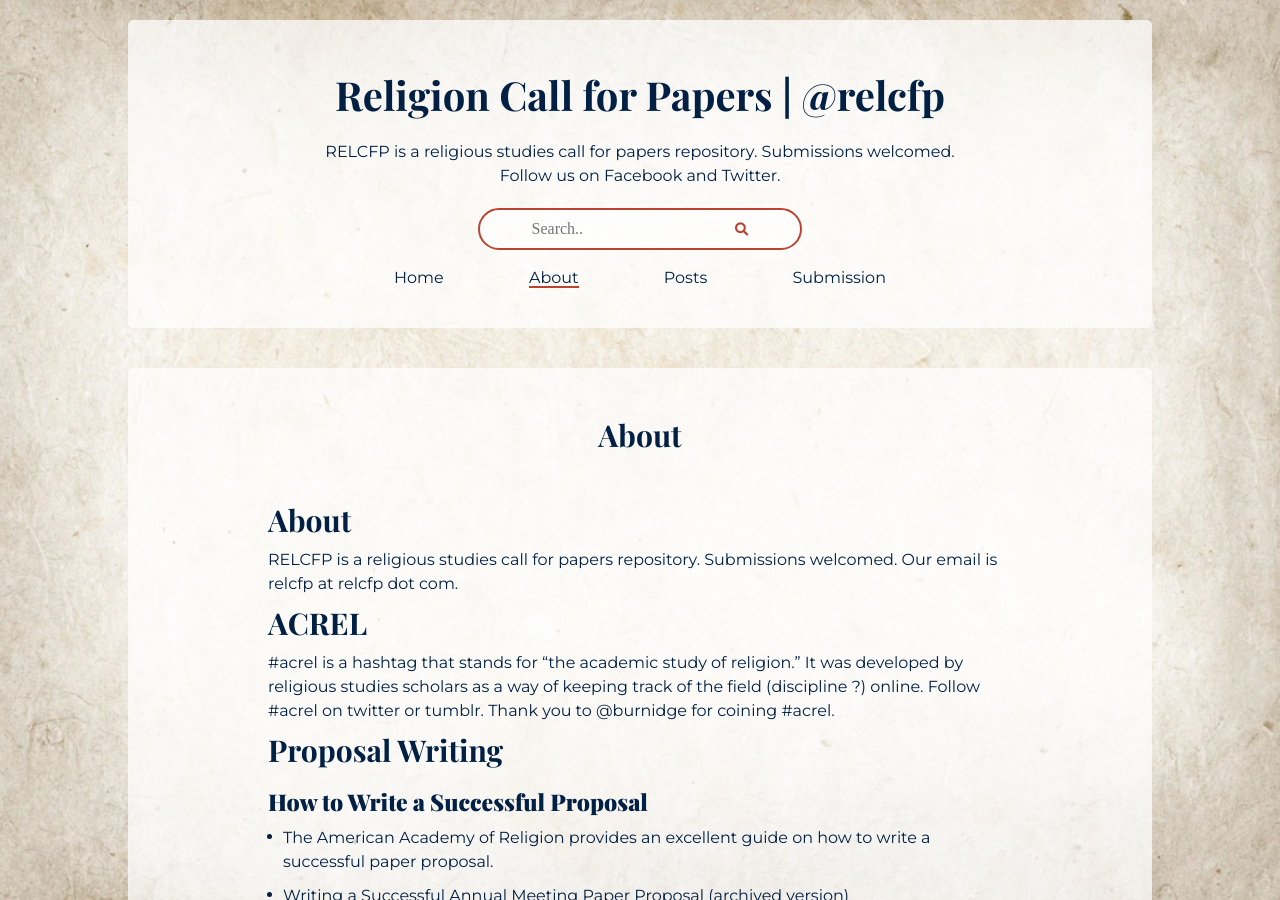
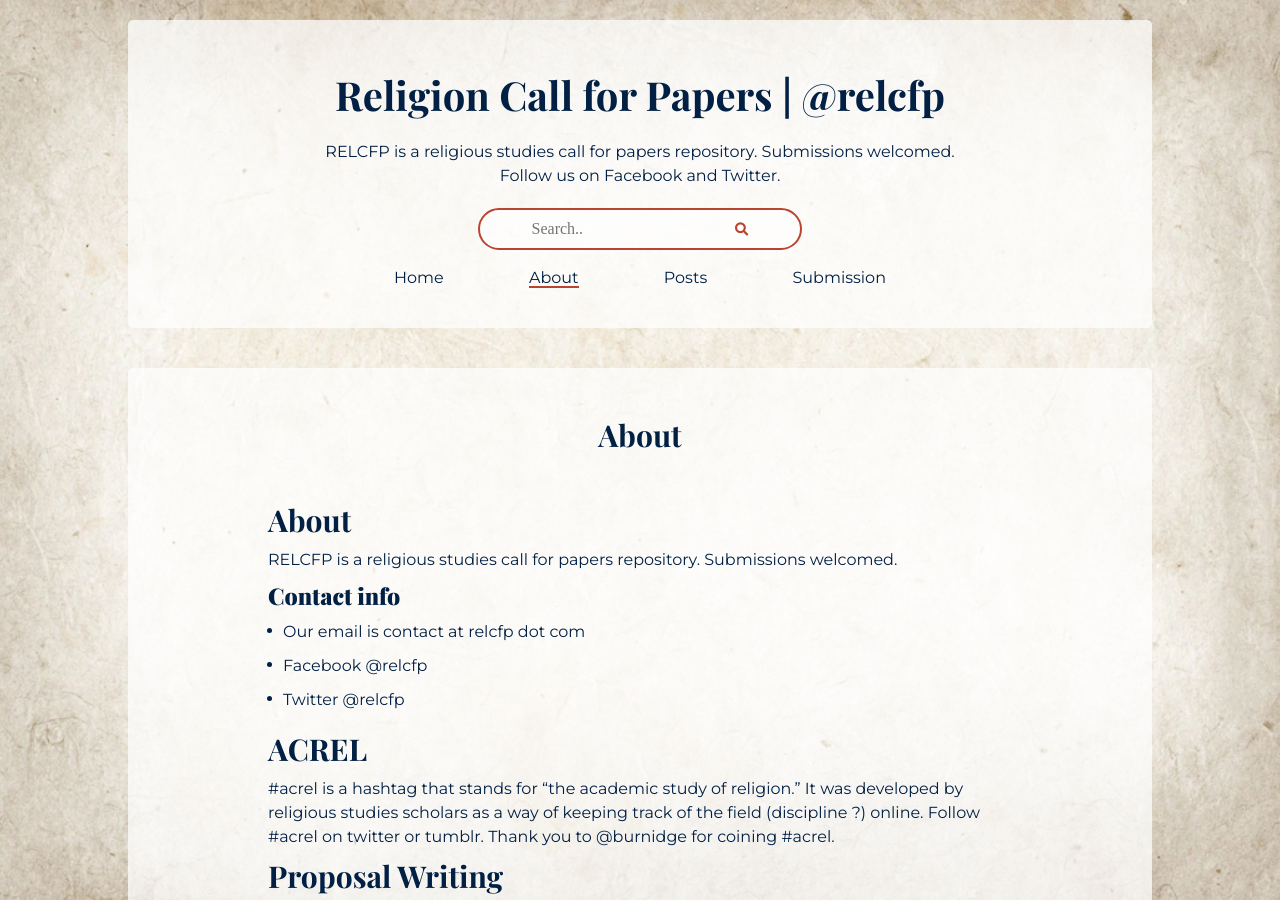
Before and after one commit to adamdjbrett/relcfp, a Jekyll site: the page built from about.md, in a window 1280 px wide and 900 px high. Built offline with Jekyll 4.4.1, drawn with Linux system fonts in a browser that asks for light colours; nearby versions of some CDN libraries; a script that is not in the unit is left out.

Commit message:
update about

```diff
--- a/about.md
+++ b/about.md
@@ -6,7 +6,12 @@
 ---
 
 ## About
-RELCFP is a religious studies call for papers repository. [Submissions welcomed](/submission/). Our email is relcfp at relcfp dot com.
+RELCFP is a religious studies call for papers repository. [Submissions welcomed](/submission/).
+
+### Contact info
+* Our email is contact at relcfp dot com
+* [Facebook @relcfp](https://www.facebook.com/relcfp)
+* [Twitter @relcfp](https://twitter.com/relcfp)
 
 ## ACREL
 #acrel is a hashtag that stands for “the academic study of religion.” It was developed by religious studies scholars as a way of keeping track of the field (discipline ?) online. Follow #acrel on [twitter](https://twitter.com/search?q=%23acrel "#acrel on Tumblr") or [tumblr](https://www.tumblr.com/tagged/acrel "#acrel on Tumblr"). Thank you to @[burnidge](https://twitter.com/burnidge) for coining [#acrel](https://twitter.com/search?q=%23acrel&f=live "#acrel").
```
